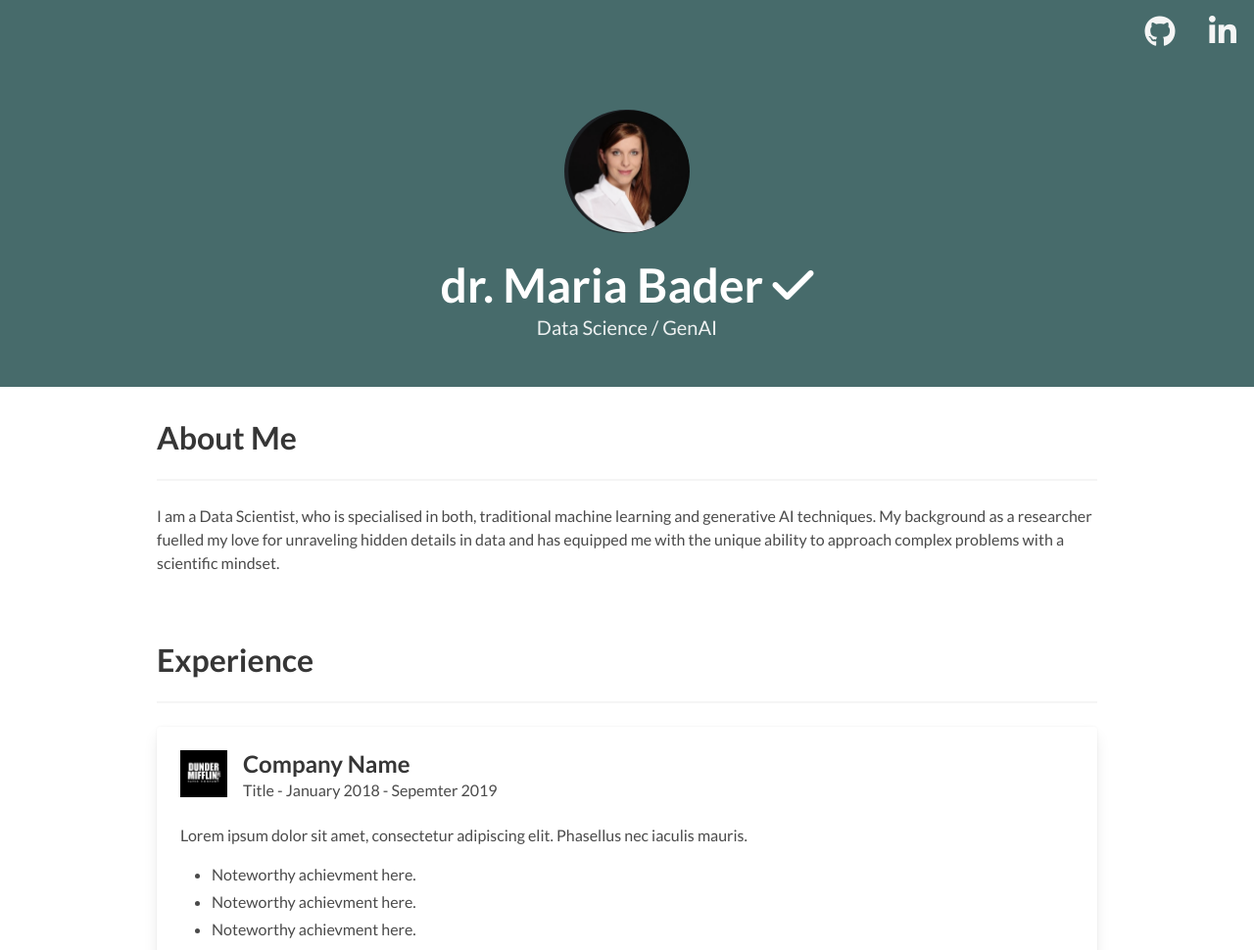
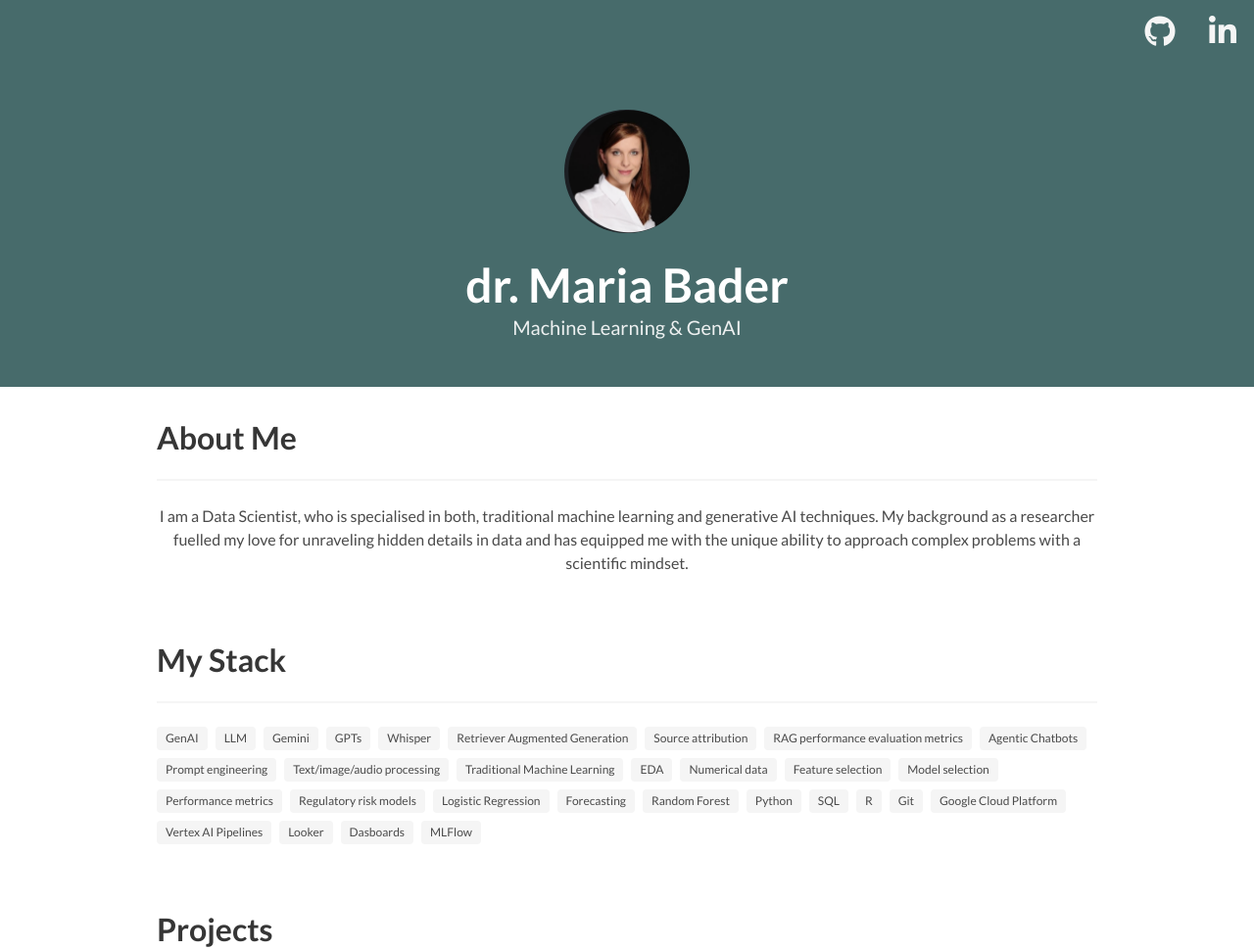
Before and after one commit to mkmbader/mkmbader.github.io, a website built with webpack: page docs/index.html in a window 1280 px wide. Shown: the top 970 px of the page at 98% size. Built offline with nearby package versions, Linux system fonts and the light colour scheme; what fizzy-ui-utils would draw is missing.

Commit message:
add tech stack

```diff
--- a/docs/index.html
+++ b/docs/index.html
@@ -4,7 +4,6 @@
 <head>
   <title>Maria Bader</title>
   <meta name="viewport" content="width=device-width, initial-scale=1">
-  <!-- <script src="https://kit.fontawesome.com/4e5a72c756.js"></script> -->
   <script src="https://kit.fontawesome.com/9784bee2e8.js" crossorigin="anonymous"></script>
   <link rel="stylesheet" href="css/main.bundle.css">
 </head>
@@ -26,7 +25,7 @@
     <div class="navbar-menu">
       <div class="navbar-end">
         <div class="navbar-item">
-          <a href="https://github.com/mkmbader" class="icon is-large has-text-light" style="color: #333;">
+          <a href="https://github.com/mkmbader" class="icon is-large has-text-light">
             <i class="fab fa-2x fa-github"></i>
           </a>
         </div>
@@ -52,10 +51,10 @@
         <div class="columns has-text-centered">
           <div class="column">
             <h1 class="title is-1">
-              dr. Maria Bader <i class="fas fa-check"></i>
+              dr. Maria Bader
             </h1>
             <h2 class="subtitle">
-              Data Science / GenAI
+              Machine Learning & GenAI
             </h2>
             <!-- <p>
               <a href="docs/resume.txt" class="icon has-text-light">
@@ -72,14 +71,50 @@
     <div class="container">
       <h1 class="title">About Me</h1>
       <hr />
-      <p>I am a Data Scientist, who is specialised in both, traditional machine learning and generative AI techniques. My background as a researcher fuelled my love for unraveling hidden details in data and has equipped me with the unique ability to approach complex problems with a scientific mindset.</p>
+      <p style="text-align: center;">I am a Data Scientist, who is specialised in both, traditional machine learning and generative AI techniques. My background as a researcher fuelled my love for unraveling hidden details in data and has equipped me with the unique ability to approach complex problems with a scientific mindset.</p>
     </div>
   </section>
 
+  <section class="section">
+    <div class="container">
+      <h1 class="title">My Stack</h1>
+      <hr />
+      <div class="tags">
+        <span class="tag">GenAI</span>
+        <span class="tag">LLM</span>
+        <span class="tag">Gemini</span>
+        <span class="tag">GPTs</span>
+        <span class="tag">Whisper</span>
+        <span class="tag">Retriever Augmented Generation</span>
+        <span class="tag">Source attribution</span>
+        <span class="tag">RAG performance evaluation metrics</span>
+        <span class="tag">Agentic Chatbots</span>
+        <span class="tag">Prompt engineering</span>
+        <span class="tag">Text/image/audio processing</span>
+        <span class="tag">Traditional Machine Learning</span>
+        <span class="tag">EDA</span>
+        <span class="tag">Numerical data</span>
+        <span class="tag">Feature selection</span>
+        <span class="tag">Model selection</span>
+        <span class="tag">Performance metrics</span>
+        <span class="tag">Regulatory risk models</span>
+        <span class="tag">Logistic Regression</span>
+        <span class="tag">Forecasting</span>
+        <span class="tag">Random Forest</span>
+        <span class="tag">Python</span>
+        <span class="tag">SQL</span>
+        <span class="tag">R</span>
+        <span class="tag">Git</span>
+        <span class="tag">Google Cloud Platform</span>
+        <span class="tag">Vertex AI Pipelines</span>
+        <span class="tag">Looker</span>
+        <span class="tag">Dasboards</span>
+        <span class="tag">MLFlow</span>
+      </div>
+    </div>
+  </section>
 
-
-
-  <section class="section">
+  <!-- <section class="section">
     <div class="container">
       <h1 class="title">Experience</h1>
       <hr />
@@ -148,7 +183,7 @@
         </div>
       </div>
     </div>
-  </section>
+  </section> -->
 
   <section class="section">
     <div class="container">
--- a/src/styles.scss
+++ b/src/styles.scss
@@ -77,3 +77,7 @@ a.icon > strong {margin-left:.25rem}
     border-radius: 4px;
     font-size: 0.8em;
   }
+
+  .center-text {
+    text-align: center; /* Centers text horizontally */
+  }
```
Also changed, not shown: dist/css/main.bundle.css, dist/index.html, docs/css/main.bundle.css.
